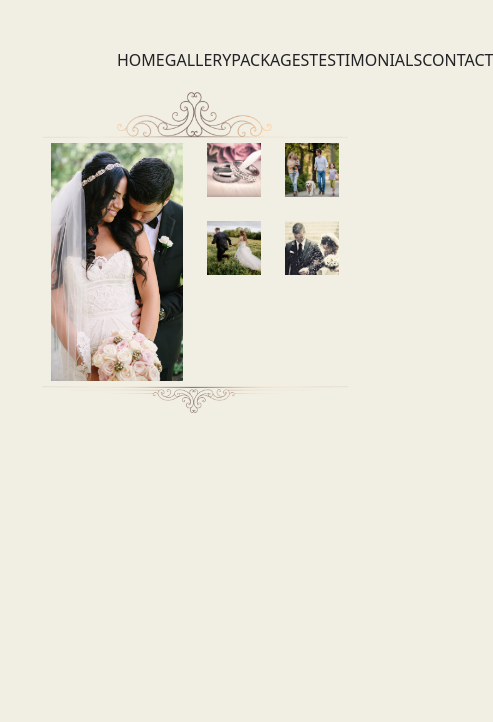
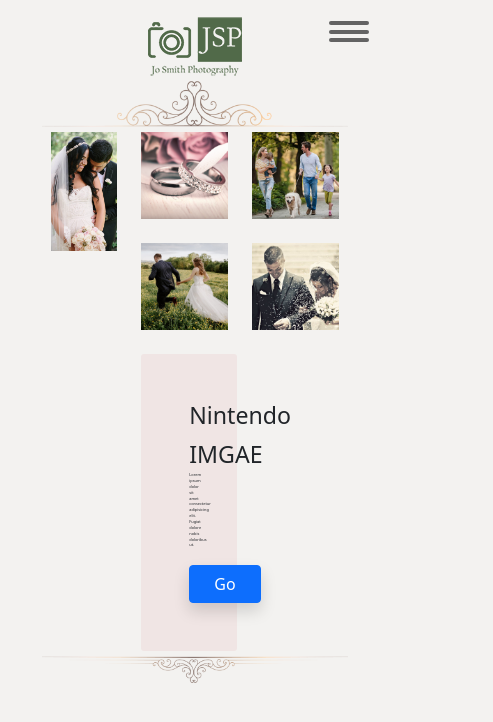
Before and after one commit to harimaux/JoSmithPhotography, a plain HTML site: page index.html in a window 390 px wide. Shown: the whole page, 493 px wide, since content can reach past the window. Drawn offline with nearby package versions, Linux system fonts and the light colour scheme.

Commit message:
menu before restructure

```diff
--- a/index.html
+++ b/index.html
@@ -5,7 +5,7 @@
     <meta charset="UTF-8">
     <meta http-equiv="X-UA-Compatible" content="IE=edge">
     <meta name="viewport" content="width=device-width, initial-scale=1.0">
-    <title>Document</title>
+    <title>Jo Smith Photography</title>
 
     <link href="https://cdn.jsdelivr.net/npm/bootstrap@5.1.3/dist/css/bootstrap.min.css" rel="stylesheet"
         integrity="sha384-1BmE4kWBq78iYhFldvKuhfTAU6auU8tT94WrHftjDbrCEXSU1oBoqyl2QvZ6jIW3" crossorigin="anonymous">
@@ -16,6 +16,10 @@
 
 <body>
 
+    <div class="logo">
+        <img src="images/logos/jspLogoSmall.png" alt="">
+    </div>
+
     <nav>
         <ul>
             <li><a href="index.html">HOME</a></li>
@@ -23,7 +27,15 @@
             <li><a href="packages.html">PACKAGES</a></li>
             <li><a href="testimonioals.html">TESTIMONIALS</a></li>
             <li><a href="contact.html">CONTACT</a></li>
+            <div class="mobileNavContent">
+                <p>Address etc</p>
+            </div>
         </ul>
+        <div id="navBtn" class="navBtn">
+            <div class="navBtnBar1"></div>
+            <div class="navBtnBar2"></div>
+            <div class="navBtnBar3"></div>
+        </div>
     </nav>
 
     <div class="homeFrontImage">
@@ -44,6 +56,17 @@
                 <div class="row homeGallerybottomRow">
                     <div class="col mini-box"><img src="images/home/mac_2.jpg" alt=""></div>
                     <div class="col mini-box"><img src="images/home/mac_1.jpg" alt=""></div>
+                </div>
+                <div class="row homeGallerybottomRow">
+                    <div class="col-lg-4" style="width: 50%;">
+                        <div class="p-5 lead fs-3 homeCard" style="background-color: rgba(202, 76, 82, 0.075);">
+                            <h1 class="lead fs-3">Nintendo</h1>
+                            <i class="bi bi-nintendo-switch" style="font-size: 10%;"></i>
+                            IMGAE
+                            <p class="lead" style="font-size: 1vw;">Lorem ipsum dolor sit amet consectetur adipisicing elit. Fugiat dolore nobis doloribus ut.</p>
+                            <button class="btn btn-primary px-4 shadow">Go</button>
+                        </div>
+                    </div>
                 </div>
             </div>
 
--- a/js/script.js
+++ b/js/script.js
@@ -0,0 +1,4 @@
+document.querySelector("#navBtn").addEventListener("click", () => {
+  document.querySelector("nav ul").classList.toggle("navToggle");
+  document.querySelector("#navBtn").classList.toggle("navBtnColorToggle");
+});
--- a/style/style.scss
+++ b/style/style.scss
@@ -6,19 +6,29 @@
     box-sizing: border-box;
 }
 
-$fontDark: rgb(34, 34, 39);
+$fontDark: rgb(99, 99, 99);
 $fontHover: rgb(27, 158, 27);
+$fontLight: rgb(211, 211, 211);
+$menuBackground: rgba(49, 49, 49, 0.856);
+/* $bodyBackground: rgb(241, 238, 227); */
+$bodyBackground: rgb(243, 242, 240);
 
 body {
-    background-color: rgb(241, 238, 227);
+    background-color: $bodyBackground;
     height: 100vh;
+}
+
+.logo {
+    display: flex;
+    justify-content: center;
+    padding-top: 1rem;
 }
 
 nav {
 
     margin: auto;
-    width: 40%;
-    margin-top: 3rem;
+    width: 50%;
+    margin-top: 1rem;
 
     ul {
         width: 100%;
@@ -40,6 +50,80 @@
     a:hover {
         text-decoration: underline;
         color: $fontDark;
+    }
+}
+
+.navBtn {
+    display: none;
+}
+
+@media screen and (max-width: 1205px) {
+
+    .navBtn {
+        display: block;
+        position: absolute;
+        right: 1rem;
+        top: 1rem;
+        cursor: pointer;
+        z-index: 10;
+
+        div {
+            width: 40px;
+            height: 4px;
+            background-color: $fontDark;
+            margin: 0.3rem;
+            border-radius: 2px;
+            transition: 0.5s ease-in-out;
+        }
+    }
+
+    nav {
+
+        margin: unset;
+        width: unset;
+        margin-top: 0;
+
+        ul {
+            width: unset;
+            padding-left: 0;
+            display: flex;
+            flex-direction: column;
+            justify-content: center;
+            align-items: center;
+            position: fixed;
+            right: 0;
+            top: 0;
+            background-color: $menuBackground;
+            width: 60%;
+            height: 80%;
+            transform: translateY(-100%);
+            transition: 0.5s ease-in-out;
+        }
+
+        li {
+            list-style: none;
+            line-height: 5rem;
+        }
+
+        a {
+            text-decoration: none;
+            color: $fontLight;
+        }
+
+        a:hover {
+            text-decoration: underline;
+            color: $fontLight;
+        }
+    }
+}
+
+.navToggle {
+    transform: translateY(0);
+}
+
+.navBtnColorToggle {
+    div {
+        background-color: $fontLight;
     }
 }
 
@@ -74,3 +158,7 @@
 .homeGallerybottomRow {
     margin-top: 1.5rem;
 }
+
+.homeCard {
+    border-radius: 3px;
+}
```
Also changed, not shown: style/style.css, 1 other file.
